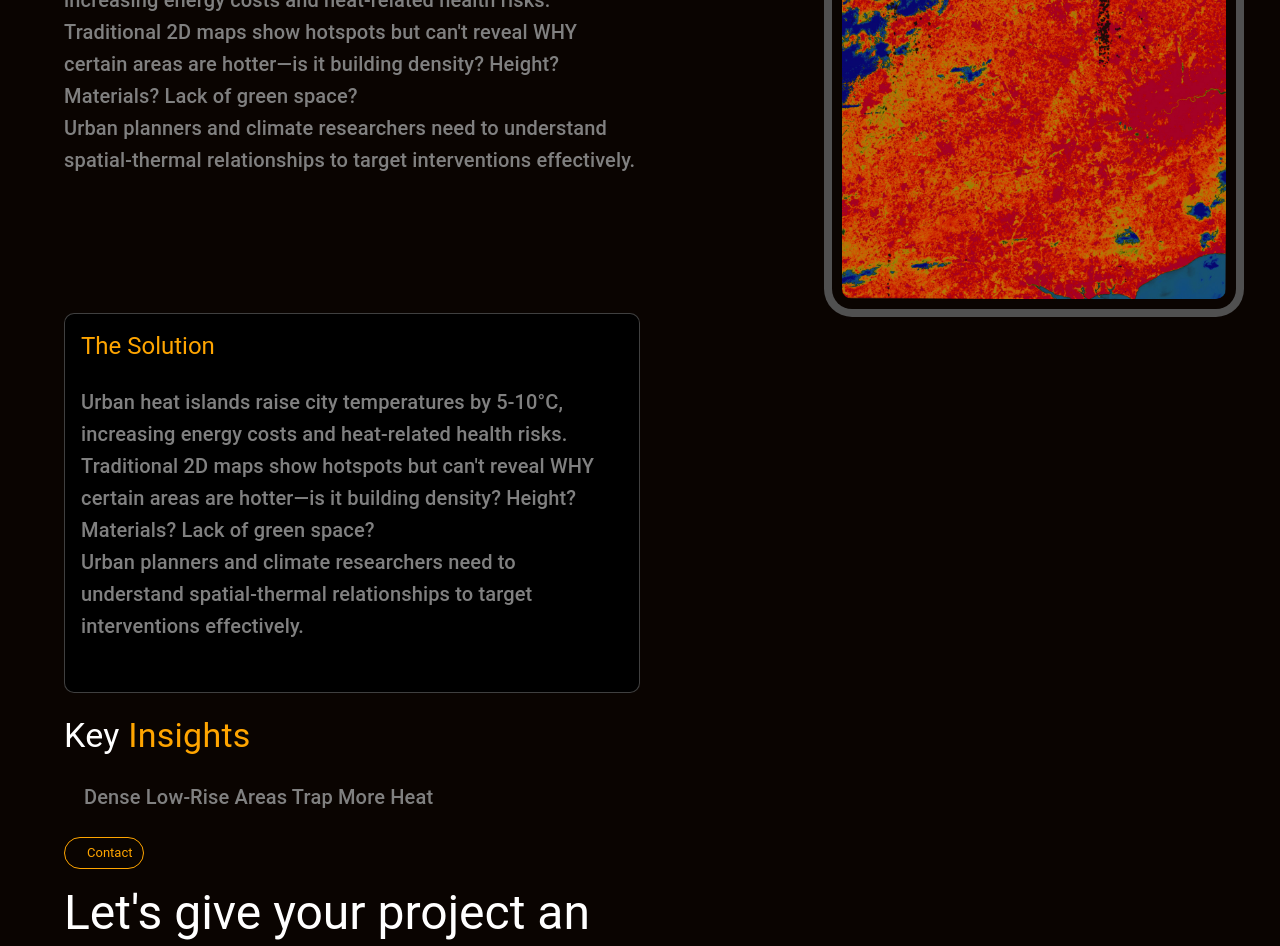
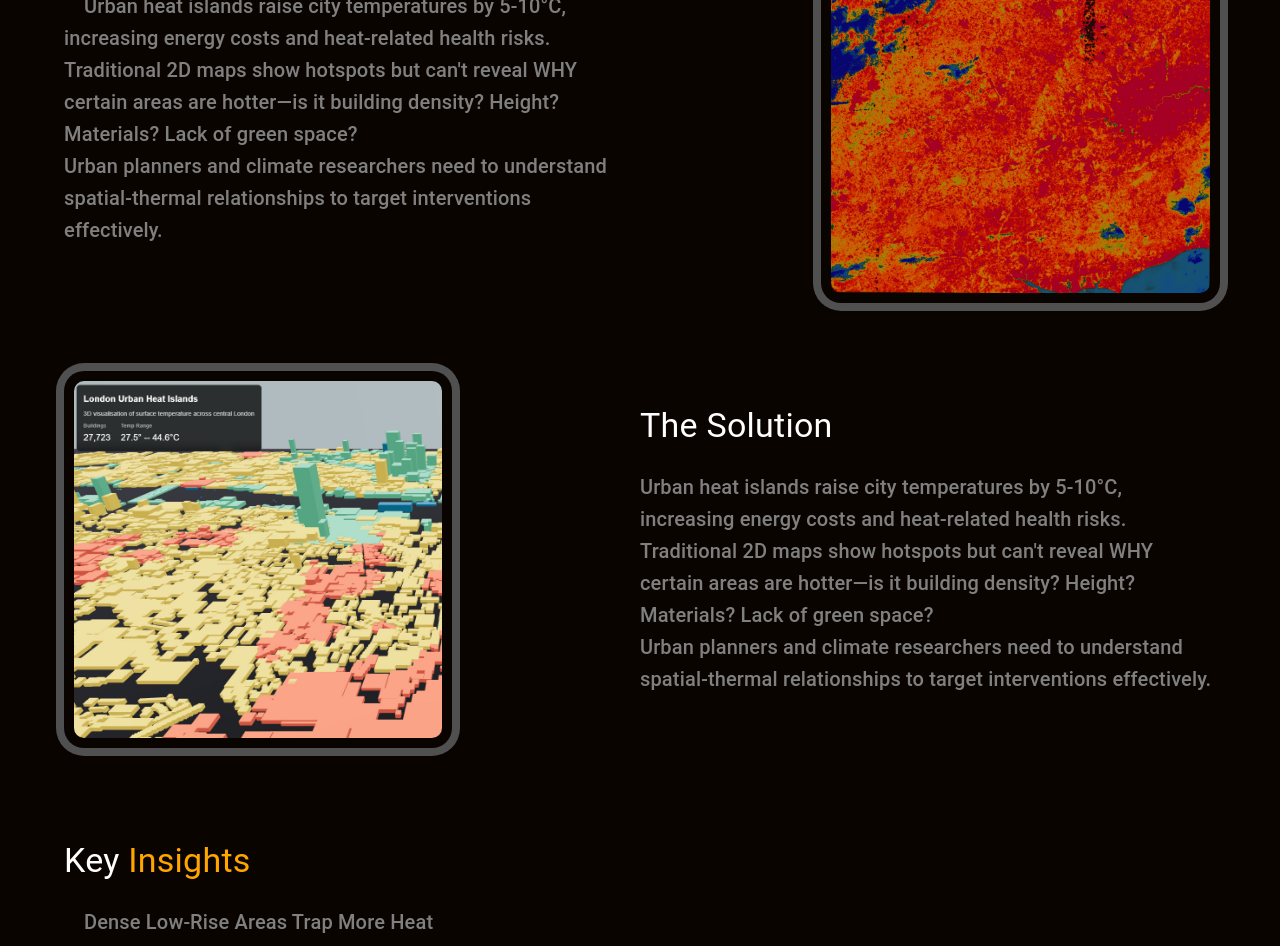
Before and after one commit to DoctorTone/drt-viz-ltd, a React (Vite) app: page /case-studies/heat-islands in a window 1280 px wide. Shown: the part 1188-2134 px from the top of the page. Built offline with nearby package versions, Linux system fonts and the light colour scheme; some icons are missing.

Commit message:
Add solution image for case study

```diff
--- a/src/components/CaseHeatIsland.tsx
+++ b/src/components/CaseHeatIsland.tsx
@@ -88,7 +88,10 @@ const CaseHeatIsland = () => {
           View Demo
         </Button>
       </Box>
-      <Grid container spacing={0}>
+      <Grid
+        container
+        sx={{ display: "flex", alignItems: "center", mb: 8, pr: 2 }}
+      >
         <Grid size={6}>
           <Typography variant="h4" sx={{ mb: 3 }}>
             The Challenge
@@ -116,26 +119,28 @@ const CaseHeatIsland = () => {
           />
         </Grid>
       </Grid>
-      <Grid container>
+      <Grid container sx={{ display: "flex", alignItems: "center", mb: 8 }}>
+        <Grid
+          size={{ xs: 12, sm: 5, md: 4 }}
+          sx={{ mb: { xs: 4, md: 0 }, pr: 2 }}
+        >
+          <img src="/images/solution.jpg" className="borderedLight w-100" />
+        </Grid>
+        <Grid size={{ xs: 0, sm: 1, md: 2 }}></Grid>
         <Grid size={6}>
-          <DataCard variant="outlined">
-            <CardContent>
-              <Typography variant="h5" color="orange" sx={{ mb: 3 }}>
+          <Typography variant="h4" sx={{ mb: 3 }}>
             The Solution
           </Typography>
           <Typography variant="h6" sx={{ color: "grey" }}>
             Urban heat islands raise city temperatures by 5-10°C, increasing
-                energy costs and heat-related health risks. Traditional 2D maps
-                show hotspots but can't reveal WHY certain areas are hotter—is
-                it building density? Height? Materials? Lack of green space?
+            energy costs and heat-related health risks. Traditional 2D maps show
+            hotspots but can't reveal WHY certain areas are hotter—is it
+            building density? Height? Materials? Lack of green space?
           </Typography>
           <Typography variant="h6" sx={{ color: "grey", mb: 3 }}>
             Urban planners and climate researchers need to understand
-                spatial-thermal relationships to target interventions
-                effectively.
+            spatial-thermal relationships to target interventions effectively.
           </Typography>
-            </CardContent>
-          </DataCard>
         </Grid>
       </Grid>
       <Grid container>
```
Also changed, not shown: public/images/overview.jpg (added), public/images/solution.jpg (added). Lines whose indentation alone changed are shown as unchanged.
